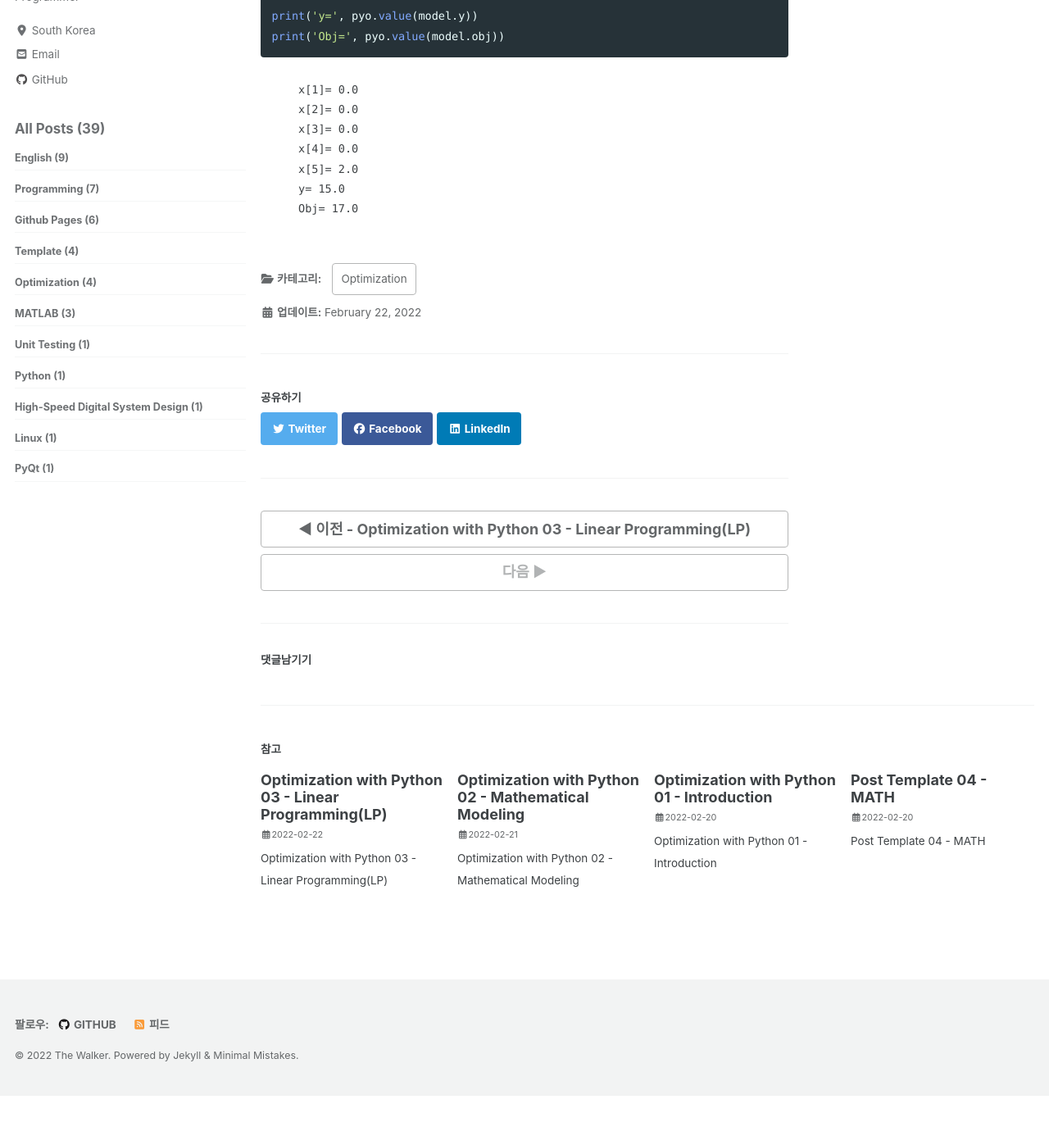
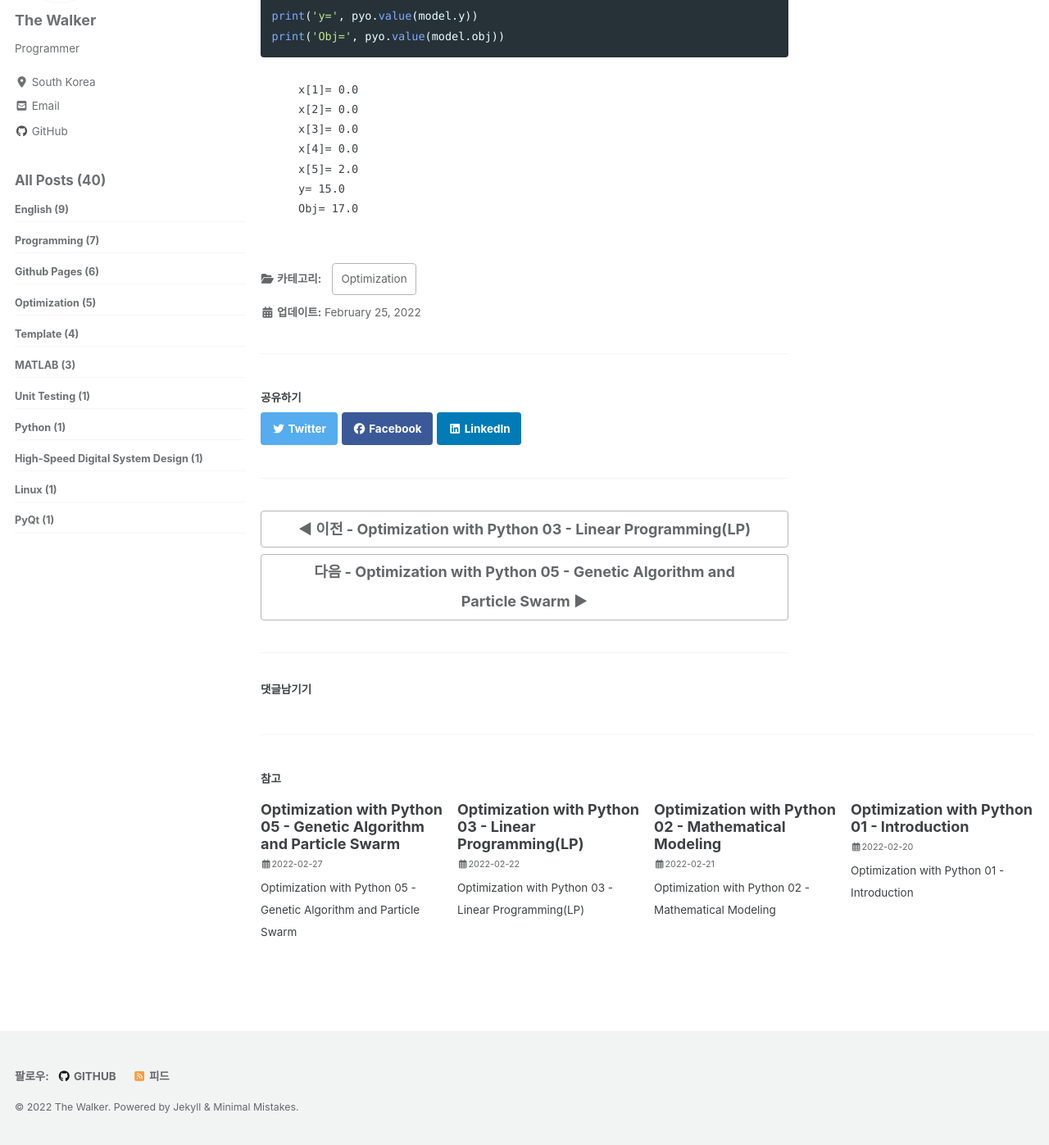
Before and after one commit to sytone/thewalkery.github.io, a Jekyll site: the page built from _posts/2022-02-25-optimization-with-python-04.md, in a window 1280 px wide and 1400 px high, scrolled down 14651 px. Shown: the top 1397 px of the window at 82% size. Built offline with Jekyll 4.4.1, drawn with Linux system fonts in a browser that asks for light colours; cached includes are drawn as plain includes; nearby versions of some CDN libraries; formulas are drawn with MathJax 3; comment, search, counter and statistics services are not loaded; before the commit the page ends 15988 px from its top, so only the background shows below that; some of the changed lines change nothing that is shown.

````diff
--- a/_posts/2022-02-25-optimization-with-python-04.md
+++ b/_posts/2022-02-25-optimization-with-python-04.md
@@ -1,7 +1,7 @@
 ---
 title: "Optimization with Python 04 - Pyomo"
 excerpt: "Optimization with Python 04 - Pyomo"
-date: 2022-02-22 00:00:00 +0900
+date: 2022-02-25 00:00:00 +0900
 header:
   overlay_image: /assets/images/unsplash-thomas-t-math.jpg
   overlay_filter: 0.5
--- /dev/null
+++ b/_posts/2022-02-27-optimization-with-python-05.md
@@ -0,0 +1,519 @@
+---
+title: "Optimization with Python 05 - Genetic Algorithm and Particle Swarm"
+excerpt: "Optimization with Python 05 - Genetic Algorithm and Particle Swarm"
+date: 2022-02-27 00:00:00 +0900
+header:
+  overlay_image: /assets/images/unsplash-thomas-t-math.jpg
+  overlay_filter: 0.5
+  caption: "Photo by [**Thomas T**](https://unsplash.com/@pyssling240) on [**Unsplash**](https://unsplash.com/)"
+categories:
+  - Optimization
+mathjax: "true"
+---
+**Notice:** 본 글은 Udemy의 Optimization with Python: Solve Operations Research Problems을 학습하며 정리한 글입니다.
+{: .notice--info}
+
+**Warning Notice:** 본 강의는 파이썬을 이용하여 최적화 문제를 푸는 것에 집중합니다. 파이썬 언어의 기초는 다루지 않으므로 주의하십시오.
+{: .notice--warning}
+
+(Non-linear Algorithm은 생략함)
+
+# Genetic Algorithm: Introduction
+- Flexible한 알고리즘이다.
+- 진화 과정과 유사하다.
+- Genetic Algorithm은 Exact model이 아니다.
+
+## Genetic Alogrithm Process
+1. 각각의 Individual을 염색체로 생각하고, 각 염색체는 Gene(유전체)들로 이루어져있다.
+2. Fitness Evaluation을 통해 각 염색체의 점수를 매긴다.
+3. Mutation과 Crossover 기법을 통해 다음 Generation의 Population을 구성한다.
+4. 알고리즘에 따라 어떻게 Mutation과 Crossover를 적용하는지 다르다.
+5. 위 과정을 반복한다.(특정 세대 수까지 or 개선이 없을 때 까지 or 충분히 좋은 솔루션에 도달할 때까지)
+
+# MINLP: Genetic Algorithm
+- 구현할 문제는 다음과 같다.
+  - Objective:
+    - $max x + xy$
+  - Constraints:
+    - $-x + 2yx \le 8$
+    - $2x + y \le 14$
+    - $2x - y \le 10$
+    - $0 \le x \le 10$
+    - $0 \le y \le 10$
+    - $x\ integer$
+
+
+```python
+!pip install geneticalgorithm
+```
+
+<div class="no-highlight" markdown="1">
+
+```
+    Collecting geneticalgorithm
+      Downloading geneticalgorithm-1.0.2-py3-none-any.whl (16 kB)
+    Collecting func-timeout
+      Downloading func_timeout-4.3.5.tar.gz (44 kB)
+         ---------------------------------------- 44.3/44.3 KB 2.3 MB/s eta 0:00:00
+      Preparing metadata (setup.py): started
+      Preparing metadata (setup.py): finished with status 'done'
+    Requirement already satisfied: numpy in ...venv\lib\site-packages (from geneticalgorithm) (1.21.5)
+    Using legacy 'setup.py install' for func-timeout, since package 'wheel' is not installed.
+    Installing collected packages: func-timeout, geneticalgorithm
+      Running setup.py install for func-timeout: started
+      Running setup.py install for func-timeout: finished with status 'done'
+    Successfully installed func-timeout-4.3.5 geneticalgorithm-1.0.2
+```
+
+</div>
+
+
+```python
+import numpy as np
+from geneticalgorithm import geneticalgorithm as ga
+
+def f(x):
+    # Minimize 기준이므로 마이너스(-) 붙임
+    pen = 0 # Penalty
+    if not -x[0]+2*x[1]*x[0] <= 8:
+        # 위 Constraint를 만족하지 못하면 penalty
+        pen = np.inf
+    if not 2*x[0]+x[1] <= 14:
+        pen = np.inf
+    if not 2*x[0]-x[1] <= 10:
+        pen = np.inf
+    return -(x[0]+x[0]*x[1]) + pen
+
+varbounds = np.array([[0, 10], [0, 10]])
+vartype = np.array([['int'], ['real']])
+model = ga(function=f, dimension=2, variable_type_mixed=vartype, variable_boundaries=varbounds)
+model.run()
+```
+
+<div class="no-highlight" markdown="1">
+
+```
+    ||________________________________________________ 4.2% GA is running...
+
+    ...\.venv\lib\site-packages\geneticalgorithm\geneticalgorithm.py:353: RuntimeWarning: invalid value encountered in subtract
+      normobj=maxnorm-normobj+1
+
+
+     The best solution found:
+     [5.         1.29950421]
+
+     Objective function:
+     -11.49752103823522
+```
+
+</div>
+
+
+# Genetic Algorithm: Routing Problem
+
+- 아래의 라우팅 문제를 Genetic Algorithm을 사용하여 풀어보자.
+
+![routing problem]({{site.baseurl}}/assets/images/2022-02-27-routing-problem.png)
+
+- 노드 1에서 노드 7까지 가장 짧은 Path로 가려고 한다.
+- 예상 솔루션은 1→2→4→7이다.
+
+```python
+import numpy as np
+from geneticalgorithm import geneticalgorithm as ga
+import pandas as pd
+from io import StringIO
+
+paths_str = """node_from	node_to	distance
+1	2	220
+1	3	1500
+2	4	650
+2	5	900
+4	7	500
+5	7	400
+3	6	500
+6	7	400
+"""
+
+paths = pd.read_csv(StringIO(paths_str), sep="\t")
+paths
+```
+
+
+
+
+<div>
+<style scoped>
+    .dataframe tbody tr th:only-of-type {
+        vertical-align: middle;
+    }
+
+    .dataframe tbody tr th {
+        vertical-align: top;
+    }
+
+    .dataframe thead th {
+        text-align: right;
+    }
+</style>
+<table border="1" class="dataframe">
+  <thead>
+    <tr style="text-align: right;">
+      <th></th>
+      <th>node_from</th>
+      <th>node_to</th>
+      <th>distance</th>
+    </tr>
+  </thead>
+  <tbody>
+    <tr>
+      <th>0</th>
+      <td>1</td>
+      <td>2</td>
+      <td>220</td>
+    </tr>
+    <tr>
+      <th>1</th>
+      <td>1</td>
+      <td>3</td>
+      <td>1500</td>
+    </tr>
+    <tr>
+      <th>2</th>
+      <td>2</td>
+      <td>4</td>
+      <td>650</td>
+    </tr>
+    <tr>
+      <th>3</th>
+      <td>2</td>
+      <td>5</td>
+      <td>900</td>
+    </tr>
+    <tr>
+      <th>4</th>
+      <td>4</td>
+      <td>7</td>
+      <td>500</td>
+    </tr>
+    <tr>
+      <th>5</th>
+      <td>5</td>
+      <td>7</td>
+      <td>400</td>
+    </tr>
+    <tr>
+      <th>6</th>
+      <td>3</td>
+      <td>6</td>
+      <td>500</td>
+    </tr>
+    <tr>
+      <th>7</th>
+      <td>6</td>
+      <td>7</td>
+      <td>400</td>
+    </tr>
+  </tbody>
+</table>
+</div>
+
+
+
+- Terms
+    - $x_{ij}$: 노드 i에서 노드 j로 가는 길 선택 시 1, 아니면 0
+    - $D_{ij}$: 노드 i에서 노드 j 사이의 거리
+- Objective: $minimize(\sum x_{ij} D_{ij})$
+- Constraints:
+    1. $\sum_{j} x_{ji} = \sum_{k} x_{ik} \quad \forall i \notin \{1, 7\}$
+    2. $\sum_{i} x_{1i} = 1$
+    3. $\sum_{i} x_{i7} = 1$
+
+- 변경: $x_{ij}$를 Variable로 대신에 실제 연결된 Path만 고려하도록 변경(Variable 수 7x7=49개에서 8개로 감소)
+- Path 8개에 대해 각 Path의 사용 여부를 함수의 인자로 받기 → $x_{ij}$ 형태로 mapping 후 Constraints 적용
+
+
+```python
+node_count = 7
+path_count = len(paths)
+
+def create_distance_table(paths):
+    distance_table = np.array([ [ -1 for j in range(node_count + 1)] for i in range(node_count + 1) ])
+    for index, row in paths.iterrows():
+        distance_table[row['node_from'], row['node_to']] = row['distance']
+    return distance_table
+
+distance_table = create_distance_table(paths)
+distance_table
+```
+
+<div class="no-highlight" markdown="1">
+
+```
+    array([[  -1,   -1,   -1,   -1,   -1,   -1,   -1,   -1],
+           [  -1,   -1,  220, 1500,   -1,   -1,   -1,   -1],
+           [  -1,   -1,   -1,   -1,  650,  900,   -1,   -1],
+           [  -1,   -1,   -1,   -1,   -1,   -1,  500,   -1],
+           [  -1,   -1,   -1,   -1,   -1,   -1,   -1,  500],
+           [  -1,   -1,   -1,   -1,   -1,   -1,   -1,  400],
+           [  -1,   -1,   -1,   -1,   -1,   -1,   -1,  400],
+           [  -1,   -1,   -1,   -1,   -1,   -1,   -1,   -1]])
+```
+
+</div>
+
+```python
+def p_to_x(p):
+    # p[i]: i번째 path 사용 여부(0: 미사용, 1: 사용)
+    # x[i][j]: i → j 사용 여부(0: 미사용, 1: 사용)
+    x = np.array([ [ 0 for j in range(node_count + 1)] for i in range(node_count + 1) ])
+
+    for i, pv in enumerate(p):
+        if pv == 1:
+            node_from = paths.loc[i, 'node_from']
+            node_to = paths.loc[i, 'node_to']
+            x[node_from, node_to] = 1
+    return x
+
+p_to_x([0,1,0,1,0,0,0,0])
+```
+
+<div class="no-highlight" markdown="1">
+
+```
+    array([[0, 0, 0, 0, 0, 0, 0, 0],
+           [0, 0, 0, 1, 0, 0, 0, 0],
+           [0, 0, 0, 0, 0, 1, 0, 0],
+           [0, 0, 0, 0, 0, 0, 0, 0],
+           [0, 0, 0, 0, 0, 0, 0, 0],
+           [0, 0, 0, 0, 0, 0, 0, 0],
+           [0, 0, 0, 0, 0, 0, 0, 0],
+           [0, 0, 0, 0, 0, 0, 0, 0]])
+```
+
+</div>
+
+```python
+p_to_x([0,1,0,1,0,0,0,0]) * distance_table
+```
+
+<div class="no-highlight" markdown="1">
+
+```
+    array([[   0,    0,    0,    0,    0,    0,    0,    0],
+           [   0,    0,    0, 1500,    0,    0,    0,    0],
+           [   0,    0,    0,    0,    0,  900,    0,    0],
+           [   0,    0,    0,    0,    0,    0,    0,    0],
+           [   0,    0,    0,    0,    0,    0,    0,    0],
+           [   0,    0,    0,    0,    0,    0,    0,    0],
+           [   0,    0,    0,    0,    0,    0,    0,    0],
+           [   0,    0,    0,    0,    0,    0,    0,    0]])
+```
+
+</div>
+
+```python
+def f(p):
+    res = 0
+    penalty = 0
+    x = p_to_x(p)
+
+    # penalty를 단순 np.inf로 주면 학습이 잘 안 됨
+    # 원하는 조건에 가까울 수록 낮은 페널티 부과하도록 개선
+    for i in range(1, 1 + node_count):
+        if i == 1:
+            if np.sum(x[1, :]) != 1:
+                penalty += np.abs(np.sum(x[1, :]) - 1) * 1000000
+        elif i == 7:
+            if np.sum(x[:, 7]) != 1:
+                penalty += np.abs(np.sum(x[:, 7]) - 1) * 1000000
+        else:
+            if np.sum(x[:, i]) != np.sum(x[i, :]):
+                penalty += np.abs(np.sum(x[:, i]) - np.sum(x[i, :])) * 1000000
+
+    total_distance = np.sum(x * distance_table)
+
+    return total_distance + penalty
+```
+
+
+```python
+# Test 1 (1 → 2 → 5 → 7)
+f([1, 0, 0, 1, 0, 1, 0, 0])
+```
+
+<div class="no-highlight" markdown="1">
+
+```
+    1520
+```
+
+</div>
+
+
+
+```python
+# Test 2 (Not connected)
+f([0, 1, 0, 0, 0, 0, 1, 0])
+```
+
+<div class="no-highlight" markdown="1">
+
+```
+    2002000
+```
+
+</div>
+
+```python
+# Test 3 (1 → 3 → 6 → 7)
+f([0, 1, 0, 0, 0, 0, 1, 1])
+```
+
+<div class="no-highlight" markdown="1">
+
+```
+    2400
+```
+
+</div>
+
+```python
+varbounds = np.array([[0, 1] for p in range(path_count)])
+vartype = np.array([['int'] for p in range(path_count)])
+
+algorithm_param = {
+    'max_num_iteration': 500,
+    'population_size':100,
+    'mutation_probability':0.30,
+    'elit_ratio': 0.10,
+    'crossover_probability': 0.50,
+    'parents_portion': 0.30,
+    'crossover_type':'uniform',
+    'max_iteration_without_improv':100
+}
+
+model = ga(function=f, dimension=path_count, variable_type_mixed=vartype, variable_boundaries=varbounds, algorithm_parameters=algorithm_param)
+
+model.run()
+```
+
+<div class="no-highlight" markdown="1">
+
+```
+     The best solution found:
+     [1. 0. 1. 0. 1. 0. 0. 0.]
+
+     Objective function:
+     1370.0
+```
+
+</div>
+
+
+# Route Problem: 강사 솔루션
+
+```python
+import pandas as pd, numpy as np
+from geneticalgorithm import geneticalgorithm as ga
+from io import StringIO
+
+#inputs
+#nodes = pd.read_excel('route_inputs.xlsx', sheet_name='nodes')
+#paths = pd.read_excel('route_inputs.xlsx', sheet_name='paths')
+
+nodes_str = """node	description
+1	origin
+2	middle point
+3	middle point
+4	middle point
+5	middle point
+6	middle point
+7	destination
+"""
+
+paths_str = """node_from	node_to	distance
+1	2	220
+1	3	1500
+2	4	650
+2	5	900
+4	7	500
+5	7	400
+3	6	500
+6	7	400
+"""
+
+nodes = pd.read_csv(StringIO(nodes_str), sep="\t")
+paths = pd.read_csv(StringIO(paths_str), sep="\t")
+
+nVars = len(paths)
+
+#fitness function
+def f(x):
+    pen = 0
+
+    #constraint sum(x) == 1 (origin)
+    node_origin = int(nodes.node[nodes.description=='origin'])
+    if sum([x[p] for p in paths.index[paths.node_from==node_origin]]) != 1:
+        pen += 1000000 * np.abs(sum([x[p] for p in paths.index[paths.node_from==node_origin]]) - 1)
+
+    #constraint sum(x) == 1 (destination)
+    node_destination = int(nodes.node[nodes.description=='destination'])
+    if sum([x[p] for p in paths.index[paths.node_to==node_destination]]) != 1:
+        pen += 1000000 * np.abs(sum([x[p] for p in paths.index[paths.node_to==node_destination]]) - 1)
+
+    #constraint sum(x, in) == sum(x, out)
+    for node in nodes.node[nodes.description=='middle point']:
+        sum_in = sum([x[p] for p in paths.index[paths.node_to==node]])
+        sum_out = sum([x[p] for p in paths.index[paths.node_from==node]])
+        if sum_in != sum_out:
+            pen += 1000000 * np.abs(sum_in - sum_out)
+
+    #objective function and return
+    objFun = sum([x[p] * paths.distance[p] for p in paths.index])
+    return objFun + pen
+
+#bounds and var type
+varbounds = np.array([[0,1]]*nVars)
+vartype = np.array([['int']]*nVars)
+
+#GA parameters
+algorithm_param = {'max_num_iteration': 500,\
+                   'population_size':100,\
+                   'mutation_probability':0.30,\
+                   'elit_ratio': 0.10,\
+                   'crossover_probability': 0.50,\
+                   'parents_portion': 0.30,\
+                   'crossover_type':'uniform',\
+                   'max_iteration_without_improv':100}
+
+#Solve
+model = ga(function=f,
+           dimension=nVars,
+           variable_type_mixed=vartype,
+           variable_boundaries=varbounds,
+           algorithm_parameters=algorithm_param)
+model.run()
+
+#print
+x = model.best_variable
+objFun = model.best_function
+paths['activated'] = 0
+for p in paths.index:
+    paths.activated[p] = x[p]
+
+print('\n\nAll Paths:')
+print(paths)
+
+print('\nSelected Paths:')
+print(paths[paths.activated==1])
+
+print('\nTotal path:', objFun)
+```
+
+- Important points
+  1. The x variable represents all the variables inside an array.
+  2. pen is the penalization when a possible x solution does not meet the constraints. It starts as 0 and increases if constraints are not met. Remember, the fitness function will evaluate each random solution from the GA.
+  3. Each constraint is checked, and if this constraint is not met, we define the penalization pen.
+  4. The penalization is not a single number. Is 1.000.000 times the distance that the evaluated solution is from the expected constraint.
+  5. Finally, we calculate the objective function of the problem and return this objective function and the penalization.
````
Also changed, not shown: _posts/2021-12-26-solid-02.md (+1 -1 lines), assets/images/2022-02-27-routing-problem.png (added).
